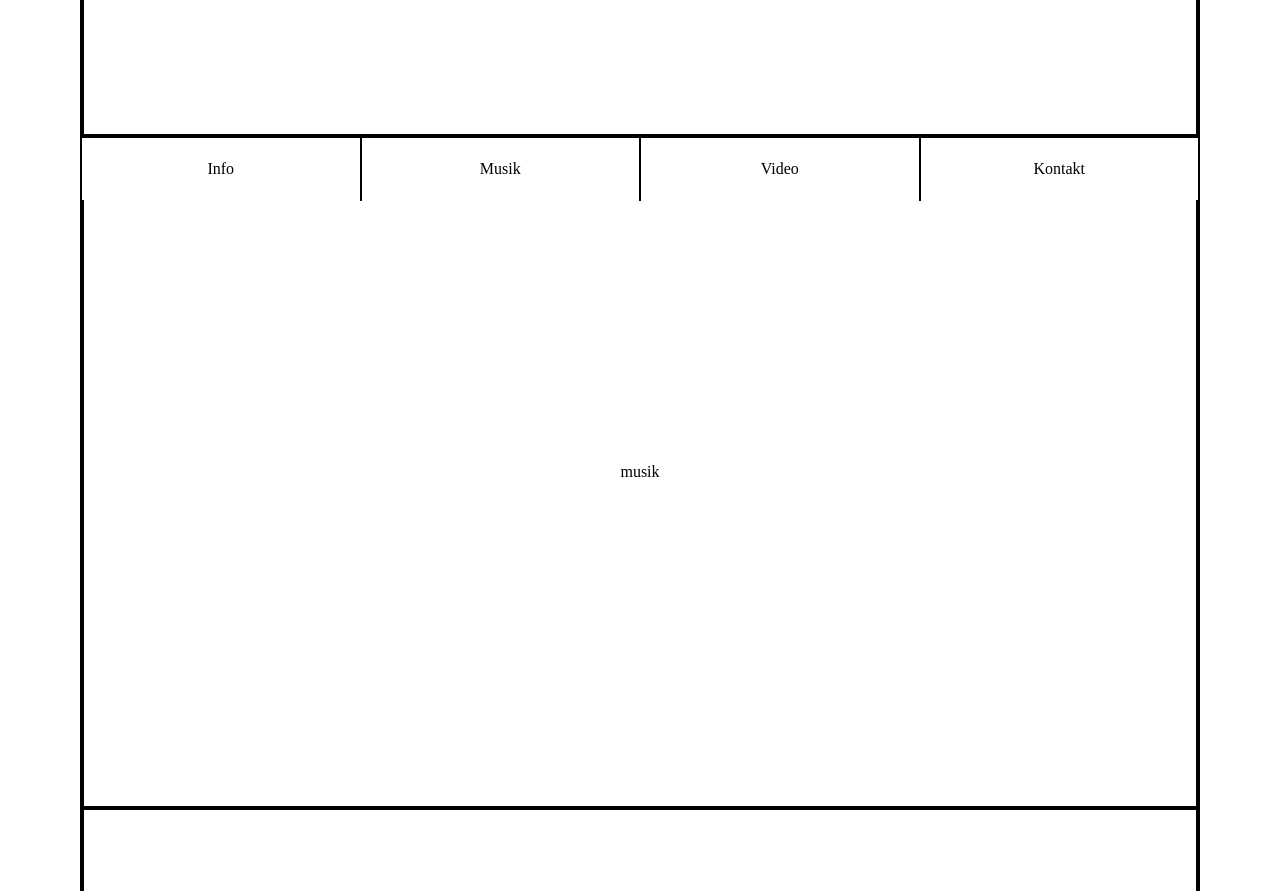
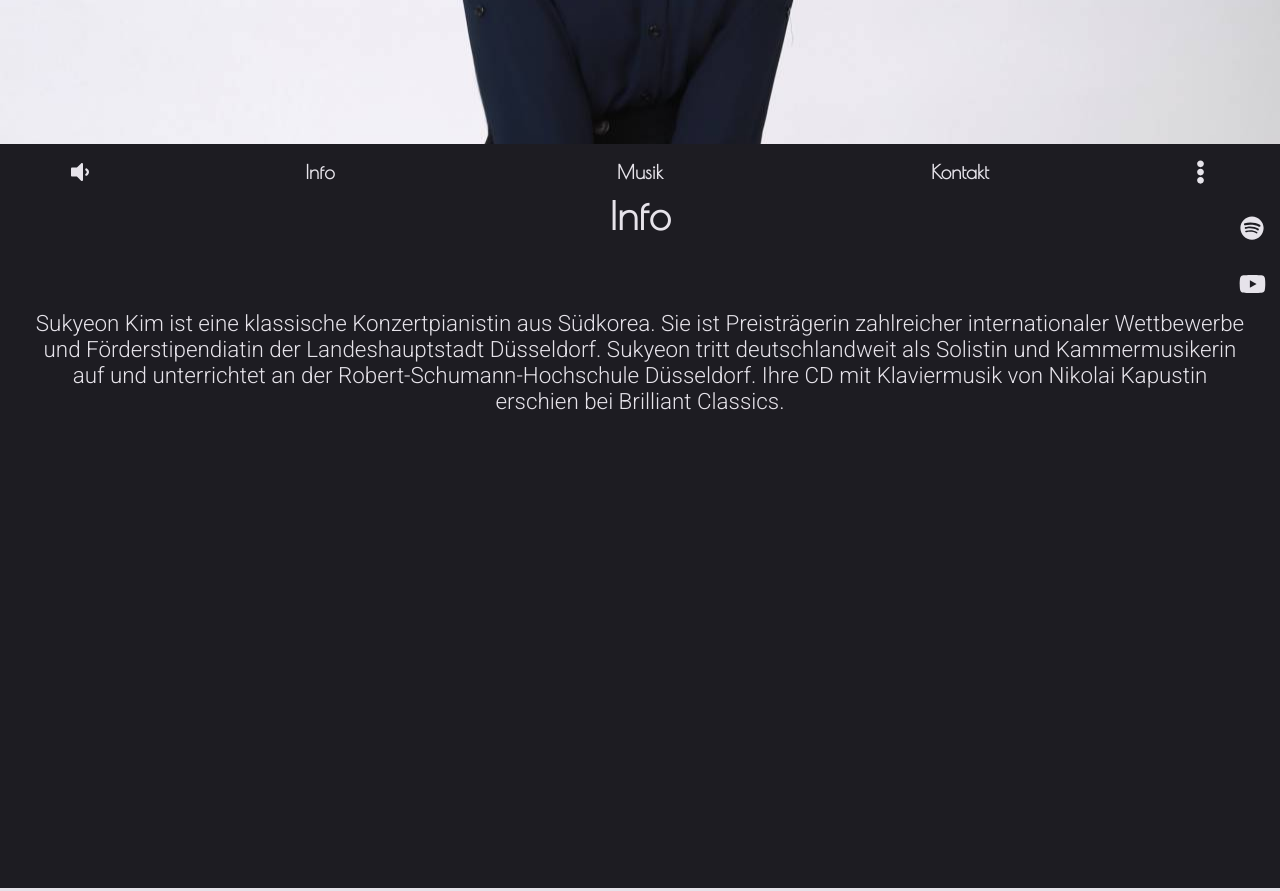
Before and after one commit to maxpiano/sukyeon.kim, a plain HTML site: page index.html in a window 1280 px wide. Shown: the part 600-1491 px from the top of the page. Drawn offline with nearby package versions, Linux system fonts and the light colour scheme.

Commit message:
redesign

```diff
--- /dev/null
+++ b/assets/texts/short.txt
@@ -0,0 +1,4 @@
+Sukyeon Kim ist eine klassische Konzertpianistin aus Südkorea.
+Sie ist Preisträgerin zahlreicher internationaler Wettbewerbe und Förderstipendiatin der Landeshauptstadt Düsseldorf.
+Sukyeon tritt deutschlandweit als Solistin und Kammermusikerin auf und unterrichtet an der Robert-Schumann-Hochschule Düsseldorf.
+Ihre CD mit Klaviermusik von Nikolai Kapustin erschien bei Brilliant Classics.
--- a/index.html
+++ b/index.html
@@ -3,34 +3,47 @@
   <head>
     <meta charset="UTF-8" />
     <meta name="viewport" content="width=device-width, initial-scale=1.0" />
-    <title>Sukyeon Kim - Piano</title>
+    <title>Document</title>
+    <link
+      href="https://fonts.googleapis.com/css2?family=Poiret+One&family=Roboto:wght@300&display=swap"
+      rel="stylesheet"
+    />
     <link rel="stylesheet" href="style.css" type="text/css" media="all" />
+    <script
+      defer
+      src="https://use.fontawesome.com/releases/v5.3.1/js/all.js"
+    ></script>
   </head>
   <body>
     <div class="wrapper">
-      <header>
-        <div class="logo">Sukyeon Kim | Piano</div>
-        <ul class="navigation">
-          <li data-index="0">Info</li>
-          <li data-index="1">Musik</li>
-          <li data-index="2">Video</li>
-          <li data-index="3">Kontakt</li>
-        </ul>
-      </header>
-      <ul class="mobile-navigation">
-        <li data-index="0">Info</li>
-        <li data-index="1">Musik</li>
-        <li data-index="2">Video</li>
-        <li data-index="3">Kontakt</li>
+      <ul class="navigation">
+        <li class="playmusic"><i class="fas fa-volume-down"></i></li>
+        <li>Info</li>
+        <li>Musik</li>
+        <li>Kontakt</li>
+        <li class="linkstoggle"><i class="fas fa-ellipsis-v"></i></li>
       </ul>
-      <div class="content">
-        <div id="info">info</div>
-        <div id="musik">musik</div>
-        <div id="video">video</div>
-        <div id="kontakt">kontakt</div>
-        <footer>2020 © Sukyeon Kim | Impressum</footer>
+      <ul class="links">
+        <li><i class="fab fa-facebook"></i></li>
+        <li><i class="fab fa-spotify"></i></li>
+        <li><i class="fab fa-youtube"></i></li>
+      </ul>
+      <div class="content first">
+        <h1>Sukyeon Kim | Piano</h1>
+      </div>
+      <div class="content info">
+        <h1>Info</h1>
+        <p></p>
+      </div>
+      <div class="content musik">
+        <h1>Musik</h1>
+        <p>coming soon</p>
+      </div>
+      <div class="content kontakt">
+        <h1>Kontakt</h1>
+        <p>coming soon</p>
       </div>
     </div>
-    <script src="index.js" charset="utf-8"></script>
+    <script src="index.js"></script>
   </body>
 </html>
--- a/index.js
+++ b/index.js
@@ -1,24 +1,14 @@
-const buttons = document.querySelectorAll(".navigation li");
-const mobileButtons = document.querySelectorAll(".mobile-navigation li");
-const slides = document.querySelectorAll(".content div");
-const header = document.querySelector("header");
+const linksToggleButton = document.querySelector(".linkstoggle");
+const linksBar = document.querySelector(".links");
+const infoParagraph = document.querySelector(".info > p");
+var infoText = "";
 
-buttons.forEach((button) =>
-  button.addEventListener("click", function () {
-    window.scrollTo({
-      top: slides[this.dataset.index].offsetTop - header.offsetHeight,
-      left: slides[this.dataset.index].offsetLeft,
-      behavior: "smooth",
-    });
-  })
-);
+fetch("/assets/texts/short.txt")
+  .then((response) => response.text())
+  .then((data) => {
+    infoParagraph.textContent = data;
+  });
 
-mobileButtons.forEach((button) =>
-  button.addEventListener("click", function () {
-    window.scrollTo({
-      top: slides[this.dataset.index].offsetTop - header.offsetHeight,
-      left: slides[this.dataset.index].offsetLeft,
-      behavior: "smooth",
-    });
-  })
-);
+linksToggleButton.addEventListener("click", function toggleLinks() {
+  linksBar.classList.toggle("active");
+});
--- a/style.css
+++ b/style.css
@@ -1,6 +1,12 @@
+:root {
+  /* colors */
+  --light: #e6e3ea;
+  --dark: #1d1c22;
+}
+
 html {
   box-sizing: border-box;
-  /* font-family: "Source Code Pro", monospace; */
+  font-family: "Poiret One", cursive;
   font-size: 100%;
 }
 
@@ -14,120 +20,110 @@ html {
 }
 
 .wrapper {
-  display: flex;
-  justify-content: center;
-  width: 100%;
-  max-width: 70rem;
-  margin: auto;
-  border-left: 2px solid black;
-  border-right: 2px solid black;
+  padding-bottom: 3.5rem;
 }
 
-header {
-  position: fixed;
+/* {{{ navbar */
+.navigation {
   display: flex;
   align-items: center;
-  justify-content: space-between;
-  border-bottom: 2px solid black;
-  height: 4rem;
-  width: inherit;
-  max-width: inherit;
-  background: white;
+  justify-content: space-around;
+  position: fixed;
+  list-style-type: none;
+  min-width: 100%;
+  position: fixed;
+  bottom: 0;
+  height: 3.5rem;
+  color: var(--light);
+  background: var(--dark);
+  font-size: 1.2rem;
+  font-weight: 600;
+  z-index: 1;
 }
 
-.logo {
-  flex: 2;
+.navigation > li {
   display: flex;
   align-items: center;
   justify-content: center;
+  flex: 2;
   height: inherit;
-  border-left: 2px solid black;
-  border-right: 2px solid black;
+  /* border: 2px dotted white; */
 }
 
-.navigation {
-  flex: 3;
+.navigation > li:first-child,
+.navigation > li:last-child {
+  flex: 1;
+  font-size: 1.5rem;
+}
+/*}}}*/
+
+/* {{{ linkbar */
+.links {
   display: flex;
-  align-items: center;
-  justify-content: space-evenly;
-  height: inherit;
+  flex-direction: column;
+  width: 3.5rem;
   list-style-type: none;
-  /* display: none; */
+  position: fixed;
+  right: 0;
+  bottom: 0;
+  margin-bottom: 3.5rem;
+  background: var(--dark);
+  color: var(--light);
+  font-size: 1.5rem;
+  transform: translateY(100%);
+  transition: all 0.2s ease-out;
 }
 
-.navigation > li {
-  flex: 1;
+.links > li {
   display: flex;
   align-items: center;
   justify-content: center;
-  height: inherit;
-  border-right: 2px solid black;
+  height: 3.5rem;
 }
 
-.navigation > li:hover {
-  color: white;
-  background: black;
-  cursor: pointer;
+.links.active {
+  transform: translateY(0);
+}
+/* }}} */
+
+/* {{{ content */
+.content {
+  min-height: calc(100vh - 3.5rem);
+  background: var(--light);
+  color: var(--dark);
+  display: flex;
+  flex-direction: column;
+  align-items: center;
+  justify-content: flex-start;
+  padding-top: 6vh;
 }
 
-.mobile-navigation {
-  display: flex;
-  align-items: center;
-  justify-content: space-evenly;
-  position: fixed;
-  bottom: 0;
-  list-style-type: none;
-  height: 4rem;
-  border-top: 2px solid black;
-  width: inherit;
-  max-width: inherit;
-  background: white;
-  border-right: 2px solid black;
-  border-left: 2px solid black;
+.content > h1 {
+  font-size: 5vh;
 }
 
-.mobile-navigation > li {
+.content > p {
+  font-family: "Roboto", sans-serif;
+  padding: 9vh 4vh 0vh 4vh;
+  font-size: 1.4rem;
+  text-align: center;
   flex: 1;
-  display: flex;
-  align-items: center;
-  justify-content: center;
-  height: inherit;
-  border-right: 2px solid black;
 }
 
-.mobile-navigation > li:last-child {
-  border: none;
+.content:nth-child(even) {
+  background: var(--dark);
+  color: var(--light);
 }
 
-.mobile-navigation > li:hover {
-  color: white;
-  background: black;
-  cursor: pointer;
+.content.first {
+  background: url("/assets/pics/stuhl_1280px.jpg");
+  background-size: cover;
+  background-position: 50% 15%;
 }
-
-.content {
-  width: inherit;
-  margin-top: 4rem;
-  /* min-height: 100vh; */
-  display: flex;
-  align-items: center;
-  justify-content: center;
-  flex-direction: column;
+.content.info {
 }
-
-.content > div {
-  width: inherit;
-  min-height: calc(100vh - 8rem);
-  display: flex;
-  align-items: center;
-  justify-content: center;
-  border: 2px solid black;
+.content.musik {
 }
-
-footer {
-  width: inherit;
-  height: 4rem;
-  display: flex;
-  align-items: center;
-  justify-content: center;
+.content.kontakt {
 }
+/* }}} */
--- /dev/null
+++ b/v1/style.css
@@ -0,0 +1,189 @@
+:root {
+  /* colors */
+  --background1: #b9b9b9;
+  --background2: #dedede;
+  --menu: #ffffff;
+  --font: #000000;
+}
+
+html {
+  box-sizing: border-box;
+  /* font-family: "Source Code Pro", monospace; */
+  font-family: "Poiret One", cursive;
+  font-size: 100%;
+  font-weight: 600;
+  background: #000000;
+}
+
+*,
+*:before,
+*:after {
+  box-sizing: inherit;
+  margin: 0;
+  padding: 0;
+  border: 0;
+}
+
+a {
+  text-decoration: none;
+  color: inherit;
+}
+
+.wrapper {
+  display: flex;
+  justify-content: center;
+  width: 100%;
+  max-width: 70rem;
+  margin: auto;
+  color: var(--font);
+}
+
+header {
+  position: fixed;
+  display: flex;
+  align-items: center;
+  justify-content: space-between;
+  height: 4rem;
+  width: inherit;
+  max-width: inherit;
+  background: var(--menu);
+}
+
+.logo {
+  flex: 2;
+  display: flex;
+  align-items: center;
+  justify-content: center;
+  height: inherit;
+  font-size: 1.2rem;
+}
+
+.navigation {
+  flex: 3;
+  display: flex;
+  align-items: center;
+  justify-content: space-evenly;
+  height: inherit;
+}
+
+.navigation > li {
+  flex: 1;
+  display: flex;
+  align-items: center;
+  justify-content: center;
+  height: inherit;
+}
+
+.navigation > li:hover {
+  cursor: pointer;
+}
+
+.mobile-navigation {
+  display: none;
+  align-items: center;
+  justify-content: space-evenly;
+  position: fixed;
+  bottom: 0;
+  list-style-type: none;
+  height: 4rem;
+  width: inherit;
+  max-width: inherit;
+  background: var(--menu);
+}
+
+.mobile-navigation > li {
+  flex: 1;
+  display: flex;
+  align-items: center;
+  justify-content: center;
+  height: inherit;
+  /* border-right: 2px solid black; */
+}
+
+.mobile-navigation > li:last-child {
+  border: none;
+}
+
+.mobile-navigation > li:hover {
+  /* color: white; */
+  /* background: black; */
+  cursor: pointer;
+}
+
+.content {
+  width: inherit;
+  margin-top: 4rem;
+  display: flex;
+  align-items: center;
+  justify-content: center;
+  flex-direction: column;
+}
+
+.content > div {
+  width: inherit;
+  min-height: calc(100vh - 4rem);
+  display: flex;
+  align-items: center;
+  justify-content: center;
+  flex-direction: column;
+  background: var(--background1);
+}
+
+.content > div:nth-child(even) {
+  background: var(--background2);
+}
+
+#kontakt {
+  justify-content: flex-end;
+}
+
+.contact-form {
+  flex: 1;
+  width: inherit;
+  display: flex;
+  align-items: center;
+  justify-content: center;
+}
+
+footer {
+  width: inherit;
+  height: 4rem;
+  display: flex;
+  align-items: center;
+  justify-content: center;
+  /* background: var(--background1); */
+  /* font-weight: 400; */
+  font-size: 0.8rem;
+}
+
+/* smarphone portrait */
+@media (min-width: 320px) and (max-width: 480px) {
+  .mobile-navigation {
+    display: flex;
+  }
+  .navigation {
+    display: none;
+  }
+  .content {
+    margin-bottom: 4rem;
+  }
+  .content > div {
+    min-height: calc(100vh - 8rem);
+  }
+}
+
+/* smartphone landscape */
+@media (min-width: 481px) and (max-width: 850px) {
+  .content {
+    margin-top: 3rem;
+  }
+  .content > div {
+    min-height: calc(100vh - 3rem);
+  }
+  header {
+    height: 3rem;
+  }
+  footer {
+    height: 3rem;
+  }
+}
```
Also changed, not shown: impressum.txt (added, +32 -0 lines), todo.txt (added, +11 -0 lines), v1/index.html (added, +47 -0 lines), v1/index.js (added, +25 -0 lines), assets/pics/oberkörper hemd.jpg (added), assets/pics/stuhl_1280px.jpg (added), assets/pics/stuhl_640px.jpg (added), 3 other files.
